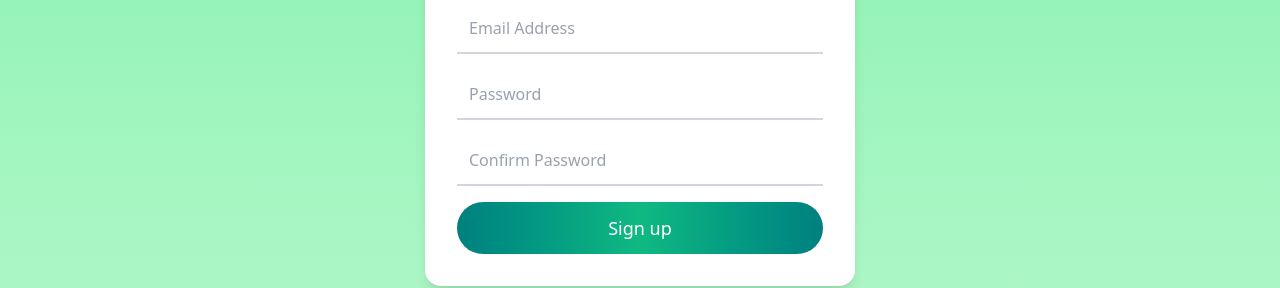
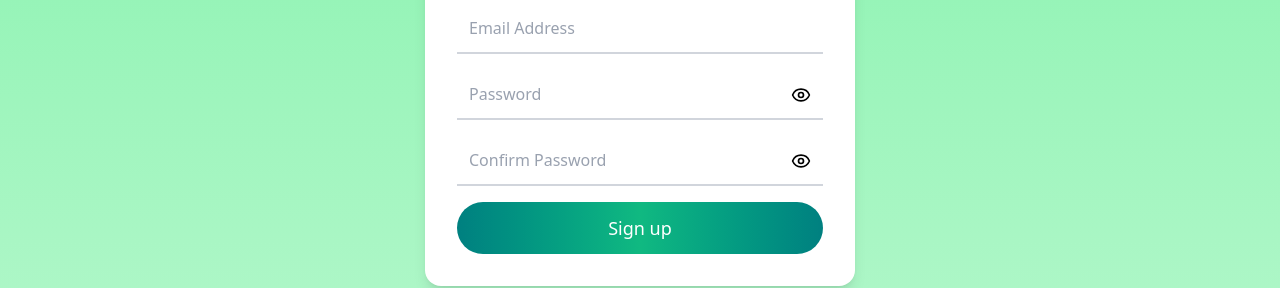
Before and after one commit to Mandrindra-ops/Expenses-Managment, a React (Vite) app in the folder frontend/: page /signup in a window 1280 px wide. Shown: the part 333-621 px from the top of the page. Built offline with nearby package versions, Linux system fonts and the light colour scheme.

Commit message:
Add password visibility toggle icons to password and confirmPassword fields in LoginForm

```diff
--- a/frontend/src/components/forms/LoginForm.tsx
+++ b/frontend/src/components/forms/LoginForm.tsx
@@ -3,6 +3,7 @@ import { useState } from 'react';
 import { useNavigate } from 'react-router-dom';
 import { useAccountStore } from '../../store';
 import { useForm, type SubmitHandler } from 'react-hook-form';
+import { Eye, EyeOff } from 'lucide-react'; // Importer les icônes de Lucide React
 
 interface LoginFormProps {
     mode: 'login' | 'signup';
@@ -21,6 +22,8 @@ const PASSWORD_RULE = {
 
 export default function LoginForm({ mode }: LoginFormProps) {
     const [isLoginMode, setIsLoginMode] = useState(mode === 'login');
+    const [showPassword, setShowPassword] = useState(false); // État pour afficher/masquer le mot de passe
+    const [showConfirmPassword, setShowConfirmPassword] = useState(false); // État pour afficher/masquer le mot de passe de confirmation
     const navigate = useNavigate();
     const { loginUser, registerUser } = useAccountStore();
 
@@ -36,6 +39,16 @@ export default function LoginForm({ mode }: LoginFormProps) {
     const toggleMode = (target: 'login' | 'signup') => {
         setIsLoginMode(target === 'login');
         navigate(`/${target}`);
+    };
+
+    const togglePasswordVisibility = () => {
+        console.log('Toggling password visibility:', !showPassword); // Pour débogage
+        setShowPassword(!showPassword);
+    };
+
+    const toggleConfirmPasswordVisibility = () => {
+        console.log('Toggling confirm password visibility:', !showConfirmPassword); // Pour débogage
+        setShowConfirmPassword(!showConfirmPassword);
     };
 
     const onSubmit: SubmitHandler<AccountForm> = async ({ email, password }) => {
@@ -101,27 +114,53 @@ export default function LoginForm({ mode }: LoginFormProps) {
                     />
                     {errors.email && <p className="text-red-500 text-sm">{errors.email.message}</p>}
 
+                    <div className="relative">
                         <input
                             {...register('password', {
                                 required: 'Mot de passe requis',
                                 pattern: PASSWORD_RULE,
                             })}
-                        type="password"
+                            type={showPassword ? 'text' : 'password'}
                             placeholder="Password"
-                        className={inputBase}
+                            className={`${inputBase} pr-12`} // Espace pour l'icône
                         />
+                        <button
+                            type="button"
+                            onClick={togglePasswordVisibility}
+                            className="absolute inset-y-0 right-0 pr-3 flex items-center text-gray-500 hover:text-gray-700 z-50"
+                        >
+                            {showPassword ? (
+                                <EyeOff className="h-5 w-5 text-black" />
+                            ) : (
+                                <Eye className="h-5 w-5 text-black" />
+                            )}
+                        </button>
+                    </div>
                     {errors.password && <p className="text-red-500 text-sm">{errors.password.message}</p>}
 
                     {!isLoginMode && (
                         <>
+                            <div className="relative">
                                 <input
                                     {...register('confirmPassword', {
                                         validate: (v) => v === password || 'Les mots de passe ne correspondent pas',
                                     })}
-                                type="password"
+                                    type={showConfirmPassword ? 'text' : 'password'}
                                     placeholder="Confirm Password"
-                                className={inputBase}
+                                    className={`${inputBase} pr-12`} // Espace pour l'icône
                                 />
+                                <button
+                                    type="button"
+                                    onClick={toggleConfirmPasswordVisibility}
+                                    className="absolute inset-y-0 right-0 pr-3 flex items-center text-gray-500 hover:text-gray-700 z-50"
+                                >
+                                    {showConfirmPassword ? (
+                                        <EyeOff className="h-5 w-5 text-black" />
+                                    ) : (
+                                        <Eye className="h-5 w-5 text-black" />
+                                    )}
+                                </button>
+                            </div>
                             {errors.confirmPassword && (
                                 <p className="text-red-500 text-sm">{errors.confirmPassword.message}</p>
                             )}
--- a/frontend/src/store.ts
+++ b/frontend/src/store.ts
@@ -33,8 +33,8 @@ const storeApi: StateCreator<AuthState> = (set) => ({
   },
   registerUser: async ({email,password}:{email: string,password: string}) => {
     try {
-        await AuthService.registerUser(email,password);
 
+      await AuthService.registerUser(email,password);
     } catch (error) {
         throw new Error(`${error}`);
     }
```
Lines whose indentation alone changed are shown as unchanged.
